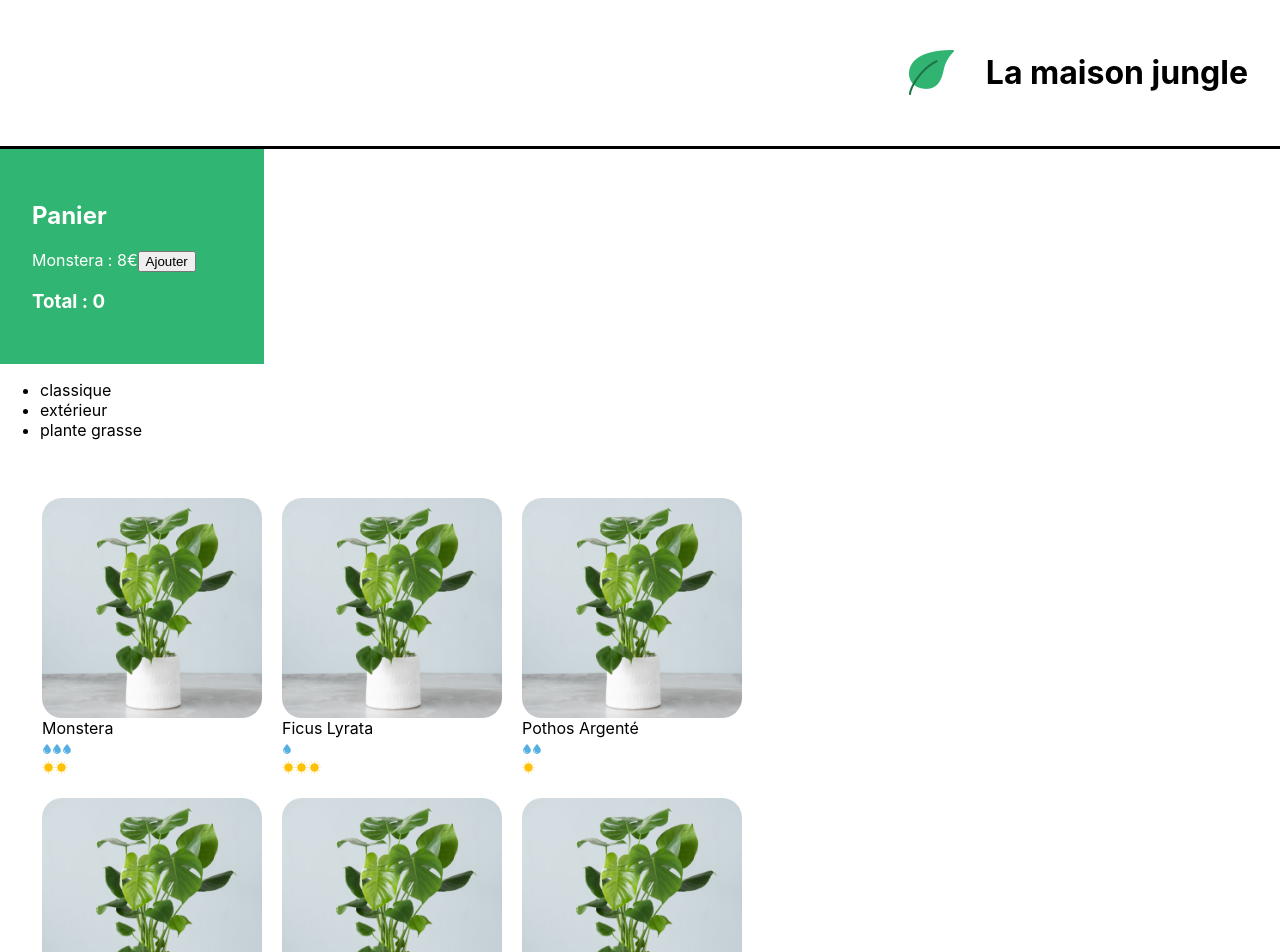
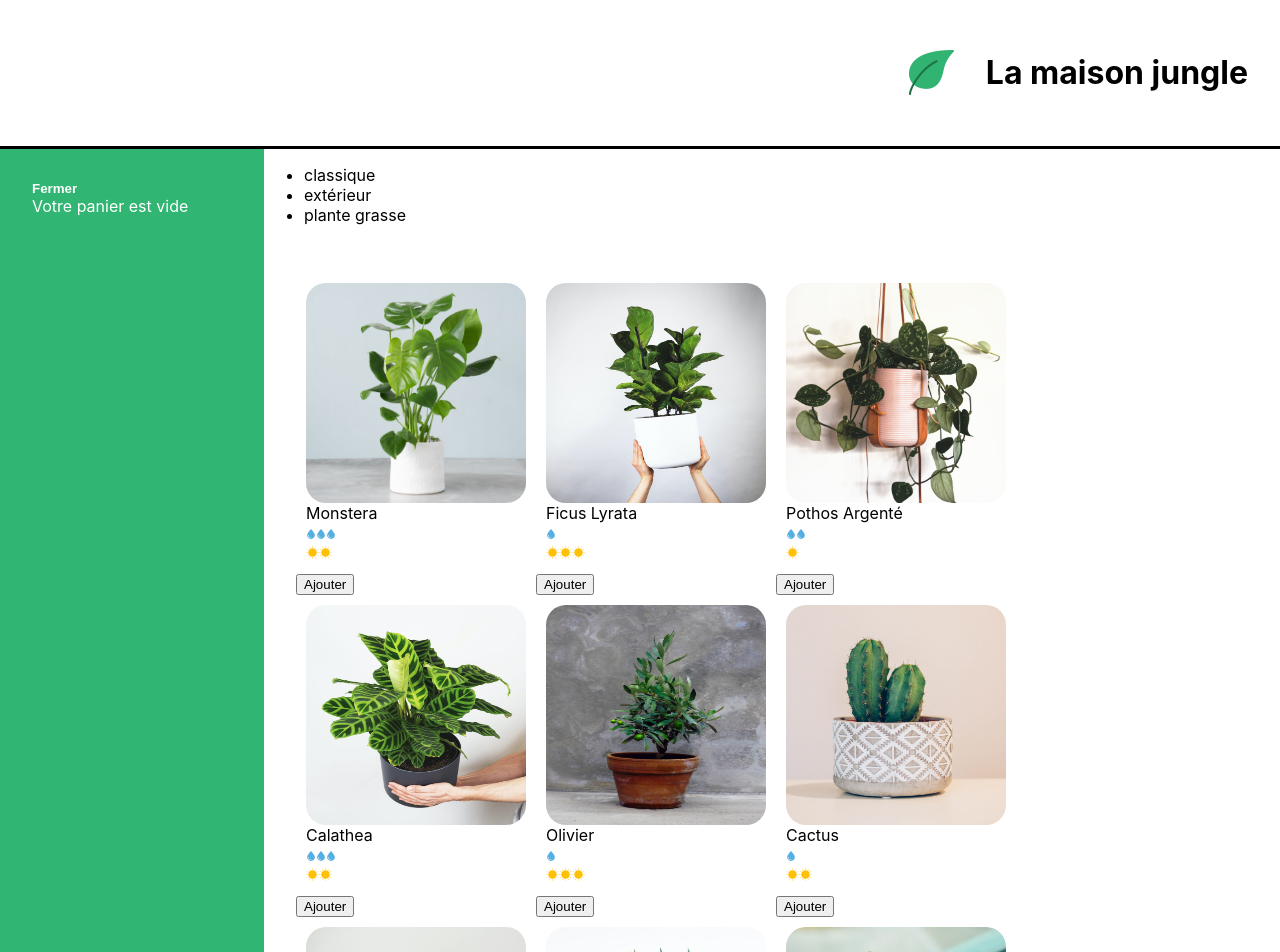
Before and after one commit to FranceHuon/la-maison-jungle, a React (Create React App) app in the folder la-maison-jungle/: page / in a window 1280 px wide. Shown: the top 952 px of the page. Built offline with nearby package versions, Linux system fonts and the light colour scheme.

Commit message:
Modification App.js, ShoppingList.js et Cart.js

```diff
--- a/la-maison-jungle/src/components/App.js
+++ b/la-maison-jungle/src/components/App.js
@@ -1,10 +1,13 @@
+import { useState } from 'react'
 import Banner from './Banner'
 import logo from '../assets/logo.png'
 import Cart from './Cart'
 import Footer from './Footer'
 import ShoppingList from './ShoppingList'
+import '../styles/Layout.css'
 
 function App() {
+	const [cart, updateCart] = useState([])
 	return (
 		<div>
 			<Banner>
@@ -12,8 +15,8 @@
 				<h1 className='lmj-title'>La maison jungle</h1>
 			</Banner>
 			<div className='lmj-layout-inner'>
-				<Cart />
-				<ShoppingList />
+				<Cart cart={cart} updateCart={updateCart} />
+				<ShoppingList cart={cart} updateCart={updateCart} />
 			</div>
 			<Footer />
 		</div>
--- a/la-maison-jungle/src/components/Cart.js
+++ b/la-maison-jungle/src/components/Cart.js
@@ -1,25 +1,47 @@
+import { useState } from 'react'
 import '../styles/Cart.css'
-import { useState } from 'react'
 
-function Cart() {
-    // Déclaration d'un état local "cart" et d'une fonction "updateCart" pour le mettre à jour
-    const [cart, updateCart] = useState(0)
-
-    const monsteraPrice = 8
-
-
-    return (
-        <div className='lmj-cart'>
-            <h2>Panier</h2>
-            <div>
-                Monstera : {monsteraPrice}€
-                <button onClick={()=> updateCart(cart + 1)}>
-                    Ajouter
-                </button>
-            </div>
-            <h3>Total : {monsteraPrice * cart}</h3>
-        </div>
-    )
+function Cart({ cart, updateCart }) {
+	const [isOpen, setIsOpen] = useState(true)
+	const total = cart.reduce(
+		(acc, plantType) => acc + plantType.amount * plantType.price,
+		0
+	)
+	return isOpen ? (
+		<div className='lmj-cart'>
+			<button
+				className='lmj-cart-toggle-button'
+				onClick={() => setIsOpen(false)}
+			>
+				Fermer
+			</button>
+			{cart.length > 0 ? (
+				<div>
+					<h2>Panier</h2>
+					<ul>
+						{cart.map(({ name, price, amount }, index) => (
+							<div key={`${name}-${index}`}>
+								{name} {price}€ x {amount}
+							</div>
+						))}
+					</ul>
+					<h3>Total :{total}€</h3>
+					<button onClick={() => updateCart([])}>Vider le panier</button>
+				</div>
+			) : (
+				<div>Votre panier est vide</div>
+			)}
+		</div>
+	) : (
+		<div className='lmj-cart-closed'>
+			<button
+				className='lmj-cart-toggle-button'
+				onClick={() => setIsOpen(true)}
+			>
+				Ouvrir le Panier
+			</button>
+		</div>
+	)
 }
 
 export default Cart
--- a/la-maison-jungle/src/components/ShoppingList.js
+++ b/la-maison-jungle/src/components/ShoppingList.js
@@ -1,40 +1,52 @@
 import { plantList } from '../datas/plantList'
-import PlantItem from '../components/PlantItem'
+import PlantItem from './PlantItem'
 import '../styles/ShoppingList.css'
 
-
-function ShoppingList() {
-    // Création d'un tableau contenant les catégories uniques de plantes
-    // Utilisation de la méthode reduce pour itérer sur la liste des plantes
+function ShoppingList({ cart, updateCart }) {
 	const categories = plantList.reduce(
 		(acc, plant) =>
-         // Vérification si la catégorie de la plante est déjà présente dans le tableau d'accumulation (acc)
 			acc.includes(plant.category) ? acc : acc.concat(plant.category),
 		[]
-
 	)
 
+	function addToCart(name, price) {
+		const currentPlantSaved = cart.find((plant) => plant.name === name)
+		if (currentPlantSaved) {
+			const cartFilteredCurrentPlant = cart.filter(
+				(plant) => plant.name !== name
+			)
+			updateCart([
+				...cartFilteredCurrentPlant,
+				{ name, price, amount: currentPlantSaved.amount + 1 }
+			])
+		} else {
+			updateCart([...cart, { name, price, amount: 1 }])
+		}
+	}
+
 	return (
-        <div>
+		<div className='lmj-shopping-list'>
 			<ul>
 				{categories.map((cat) => (
 					<li key={cat}>{cat}</li>
 				))}
 			</ul>
 			<ul className='lmj-plant-list'>
-                {plantList.map(({id, cover, name, water, light }) => (
+				{plantList.map(({ id, cover, name, water, light, price }) => (
+					<div key={id}>
 						<PlantItem
-                    id={id}
 							cover={cover}
 							name={name}
 							water={water}
 							light={light}
+							price={price}
 						/>
+						<button onClick={() => addToCart(name, price)}>Ajouter</button>
+					</div>
 				))}
 			</ul>
 		</div>
 	)
-
 }
 
 export default ShoppingList
--- a/la-maison-jungle/src/datas/plantList.js
+++ b/la-maison-jungle/src/datas/plantList.js
@@ -1,4 +1,12 @@
 import monstera from '../assets/monstera.jpg'
+import lyrata from '../assets/lyrata.jpg'
+import pothos from '../assets/pothos.jpg'
+import succulent from '../assets/succulent.jpg'
+import olivier from '../assets/olivier.jpg'
+import basil from '../assets/basil.jpg'
+import mint from '../assets/mint.jpg'
+import calathea from '../assets/calathea.jpg'
+import cactus from '../assets/cactus.jpg'
 
 export const plantList = [
 	{
@@ -7,7 +15,8 @@
 		id: '1ed',
 		light: 2,
 		water: 3,
-		cover: monstera
+		cover: monstera,
+		price: 15
 	},
 	{
 		name: 'ficus lyrata',
@@ -15,23 +24,29 @@
 		id: '2ab',
 		light: 3,
 		water: 1,
-		cover: monstera
+		cover: lyrata,
+		price: 16
 	},
+
 	{
 		name: 'pothos argenté',
 		category: 'classique',
 		id: '3sd',
 		light: 1,
 		water: 2,
-		cover: monstera
+		cover: pothos,
+
+		price: 9
 	},
 	{
-		name: 'yucca',
+		name: 'calathea',
 		category: 'classique',
 		id: '4kk',
-		light: 3,
-		water: 1,
-		cover: monstera
+		light: 2,
+		water: 3,
+		cover: calathea,
+
+		price: 20
 	},
 	{
 		name: 'olivier',
@@ -39,15 +54,18 @@
 		id: '5pl',
 		light: 3,
 		water: 1,
-		cover: monstera
+		cover: olivier,
+		price: 25
 	},
+
 	{
-		name: 'géranium',
-		category: 'extérieur',
-		id: '6uo',
+		name: 'cactus',
+		category: 'plante grasse',
+		id: '8fp',
 		light: 2,
-		water: 2,
-		cover: monstera
+		water: 1,
+		cover: cactus,
+		price: 6
 	},
 	{
 		name: 'basilique',
@@ -55,15 +73,8 @@
 		id: '7ie',
 		light: 2,
 		water: 3,
-		cover: monstera
-	},
-	{
-		name: 'aloe',
-		category: 'plante grasse',
-		id: '8fp',
-		light: 2,
-		water: 1,
-		cover: monstera
+		cover: basil,
+		price: 5
 	},
 	{
 		name: 'succulente',
@@ -71,6 +82,17 @@
 		id: '9vn',
 		light: 2,
 		water: 1,
-		cover: monstera
+		cover: succulent,
+		price: 8
+	},
+
+	{
+		name: 'menthe',
+		category: 'extérieur',
+		id: '6uo',
+		light: 2,
+		water: 2,
+		cover: mint,
+		price: 4
 	}
 ]
```
Lines whose indentation alone changed are shown as unchanged.
